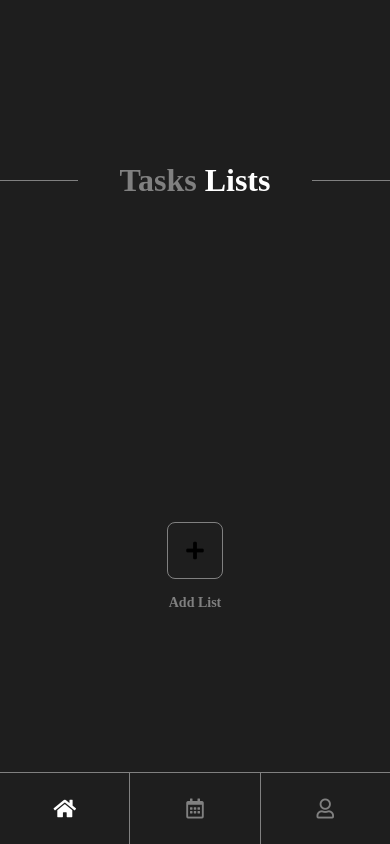
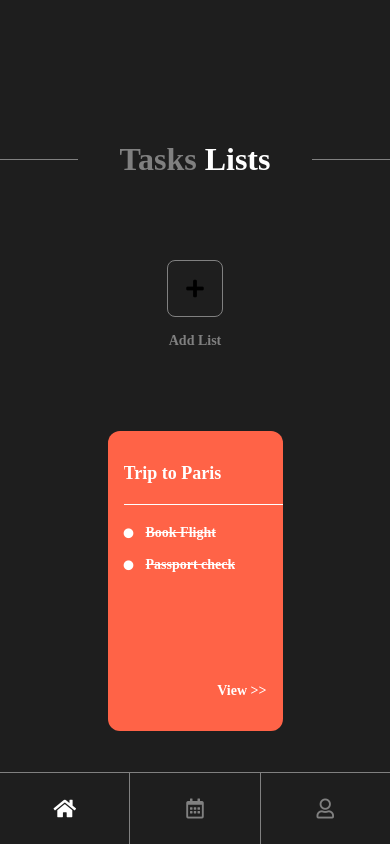
Before and after one commit to NM-2000/To_Do_App, a React Native app: screen /HomePage in a window 390 px wide. Built offline with nearby package versions, Linux system fonts and the light colour scheme.

Commit message:
Initial Implementation of Tasks Card

```diff
--- a/package.json
+++ b/package.json
@@ -12,6 +12,7 @@
   "dependencies": {
     "@react-navigation/native": "^6.0.6",
     "@react-navigation/native-stack": "^6.2.5",
+    "lodash": "^4.17.21",
     "react": "17.0.2",
     "react-native": "0.66.4",
     "react-native-safe-area-context": "^3.3.2",
--- a/src/todo/homepage/HomePage.tsx
+++ b/src/todo/homepage/HomePage.tsx
@@ -4,6 +4,7 @@ import { View, StyleSheet, Text } from 'react-native';
 import Footer from '../Footer';
 import AddTaskList from './AddTaskList';
 import HomePageTitle from './HomePageTitle';
+import TasksCard from './TasksCard';
 
 const styles = StyleSheet.create({
     homepageContainerStyle: {
@@ -14,6 +15,7 @@ const styles = StyleSheet.create({
         flex: 1,
         alignItems: 'center',
         justifyContent: 'space-around',
+        paddingTop: 100,
     },
 });
 
@@ -35,9 +37,16 @@ const HomePage: React.FC<{ navigation: NativeStackNavigationHelpers }> = ({
                      */
                     <AddTaskList navigation={navigation} />
                 }
-                {/**
-         * Horizontal ScrollView/Flatlist to Show Task Lists / Variable Section
-         */}
+                {
+                    /**
+                     * Horizontal ScrollView/Flatlist to Show Task Lists / Variable Section
+                     */
+                    <TasksCard navigation={navigation}
+                        title={" Trip to Paris"}
+                        bgColor={'tomato'}
+                        tasks={[{ description: "Book Flight", finished: true }, { description: "Passport check", finished: true }, ]}
+                    />
+                }
             </View>
             {
                 /**
--- /dev/null
+++ b/src/todo/homepage/TasksCard.tsx
@@ -0,0 +1,120 @@
+import { NativeStackNavigationHelpers } from '@react-navigation/native-stack/lib/typescript/src/types';
+import React, { memo, useCallback } from 'react';
+import { View, StyleSheet, Text, Pressable } from 'react-native';
+import _ from 'lodash';
+import { TaskProps, TasksCardProps } from '../../../types';
+import FontAwesome5 from 'react-native-vector-icons/FontAwesome5';
+
+const styles = StyleSheet.create({
+    tasksCardStyle: {
+        width: 175,
+        height: 300,
+        paddingVertical: 32,
+        paddingLeft: 16,
+        borderRadius: 12,
+        justifyContent: 'space-between',
+    },
+    titleTextStyle: {
+        fontSize: 18,
+        fontFamily: "OpenSans",
+        fontWeight: "900",
+        color: 'white',
+    },
+    linearStyle: {
+        height: 1,
+        width: '100%',
+        backgroundColor: 'white',
+        marginVertical: 20,
+    },
+    spaceStyle: {
+        width: 16,
+        height: 16,
+    },
+    taskTextStyle: {
+        fontSize: 14,
+        fontFamily: 'OpenSans',
+        fontWeight: "900",
+        color: "white",
+        paddingLeft: 12,
+    },
+    taskContainerStyle: {
+        flexDirection: "row",
+        alignItems: "center"
+    },
+    viewContainerStyle: {
+        alignSelf: 'flex-end',
+        marginRight: 16,
+    },
+    viewTextStyle: {
+        color: 'white',
+        fontSize: 14,
+        fontFamily: 'OpenSans',
+        fontWeight: "900",
+    },
+    pressedViewTextStyle: {
+        color: 'black',
+    },
+});
+
+const VIEW = "View >>";
+
+const TasksCard: React.FC<{ navigation: NativeStackNavigationHelpers } & TasksCardProps> = ({
+    navigation,
+    title,
+    bgColor,
+    tasks,
+}) => {
+
+    const onViewPress = useCallback(() => {
+        console.log("View Presssed!");
+    }, []);
+
+    return (
+        <Pressable style={[styles.tasksCardStyle, { backgroundColor: bgColor }]} >
+            <View>
+                <Text style={styles.titleTextStyle} numberOfLines={1} >
+                    { title }
+                </Text>
+                <View style={styles.linearStyle} />
+                {
+                    _.map(tasks, (task: TaskProps, index: number) => {
+                        if(index >= 4) {
+                            return null;
+                        }
+                        return (
+                            <View key={index.toString()} >
+                                {
+                                    (index > 0) ? <View style={styles.spaceStyle} /> : null
+                                }
+                                <View style={styles.taskContainerStyle} >
+                                    <FontAwesome5
+                                        name={"circle"}
+                                        size={10}
+                                        color="white"
+                                        solid
+                                    />
+                                    <Text numberOfLines={1} style={[styles.taskTextStyle, task.finished ? { textDecorationLine: 'line-through' } : {}]} >
+                                        { task.description }
+                                    </Text>
+                                </View>
+                            </View>
+                        )
+                    })
+                }
+            </View>
+            <Pressable style={styles.viewContainerStyle} onPress={onViewPress} >
+                {
+                    ({ pressed }) => (
+                        <Text style={[ styles.viewTextStyle
+                        , pressed ? styles.pressedViewTextStyle : {} ]} >
+                            { VIEW }
+                        </Text>
+                    )
+                }
+            </Pressable>
+        </Pressable>
+    );
+
+};
+
+export default memo(TasksCard);
--- /dev/null
+++ b/types/index.ts
@@ -0,0 +1,12 @@
+import { ColorValue } from "react-native";
+
+export type TaskProps = {
+    description: string;
+    finished?: boolean;
+};
+
+export type TasksCardProps = {
+    title: string;
+    bgColor: ColorValue;
+    tasks: TaskProps[];
+};
```
